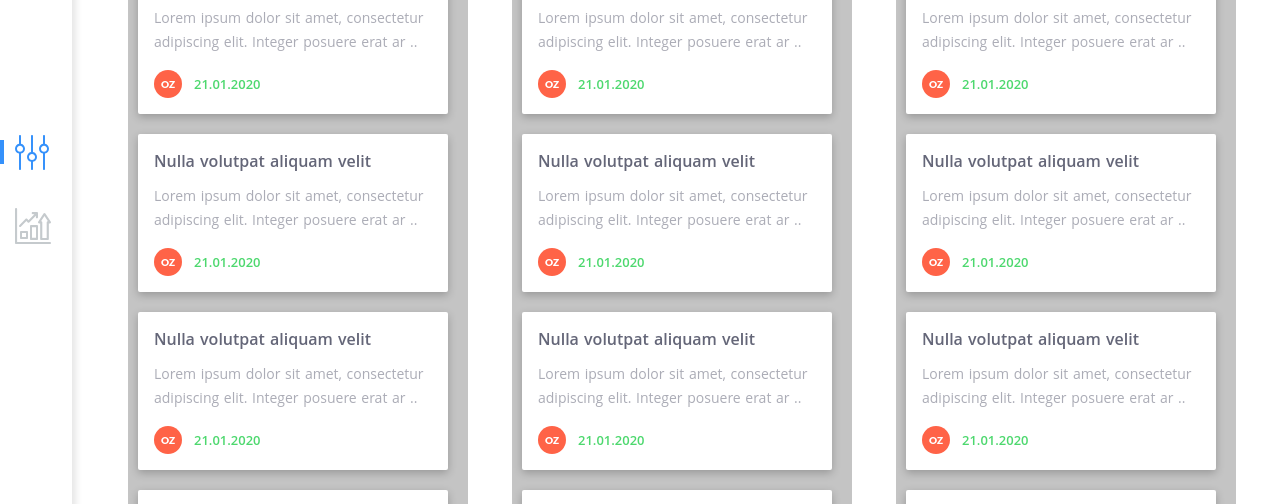
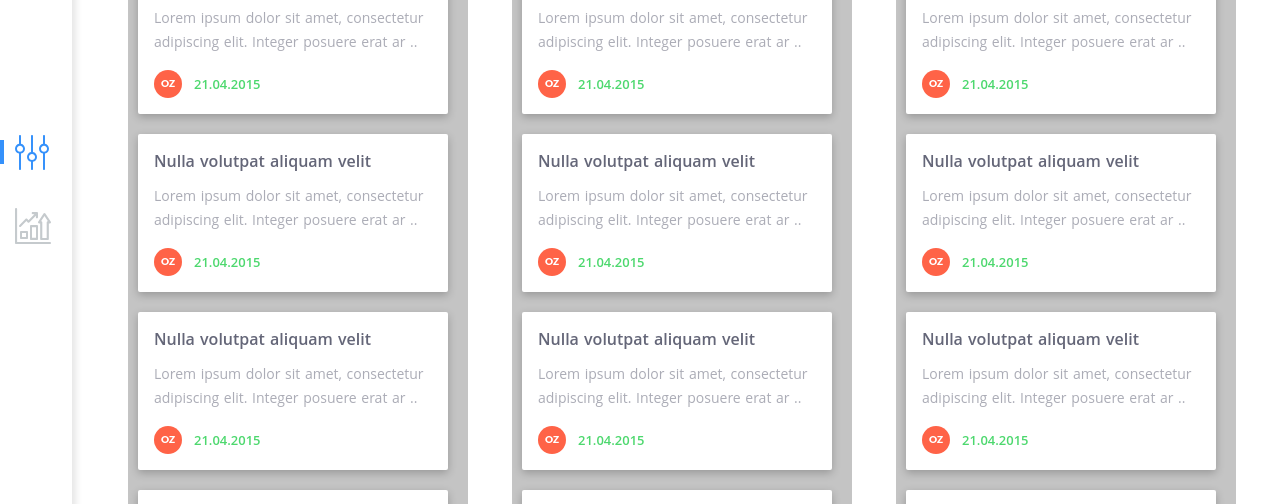
Before and after one commit to kvitkina/jungaroo, a Nuxt app: page / in a window 1280 px wide. Shown: the part 209-713 px from the top of the page. Built offline with nearby package versions, Linux system fonts and the light colour scheme.

Commit message:
fix card with props

```diff
--- a/components/Card.vue
+++ b/components/Card.vue
@@ -3,8 +3,8 @@
     <h3 class="card__title">{{title}}</h3>
     <p class="card__subtitle">{{subtitle}}</p>
     <div class="card__info">
-      <button type="button" class="card__user">OZ</button>
-      <p class="card__date">21.01.2020</p>
+      <nuxt-link to="/" class="card__user-link">{{userName}}</nuxt-link>
+      <p class="card__date">{{makedDate}}</p>
     </div>
   </div>
 </template>
@@ -20,16 +20,19 @@ export default {
       type: String,
       required: true,
     },
+    id: {
+      type: String,
+      required: true,
+    },
+    userName: {
+      type: String,
+      required: true,
+    },
+    makedDate: {
+      type: String,
+    },
   },
 };
-// data() {
-//   return {
-//     title: "Nulla volutpat aliquam velit",
-//     subtitle:
-//       "Lorem ipsum dolor sit amet, consectetur adipiscing elit. Integer posuere erat ar ..",
-//   };
-// },
-//};
 </script>
 
 <style>
@@ -75,9 +78,9 @@ export default {
   align-items: center;
 }
 
-.card__user {
+.card__user-link {
   border: 0;
-  padding: 0;
+  padding: 7px 0 0 0;
   margin-right: 12px;
   width: 28px;
   height: 28px;
@@ -89,6 +92,7 @@ export default {
   font-size: 10px;
   line-height: 12px;
   text-align: center;
+  text-decoration: none;
   color: #fff;
 }
 
--- a/pages/index.vue
+++ b/pages/index.vue
@@ -3,54 +3,90 @@
     <Columns>
       <Column>
         <Card
+          id="1"
+          userName="OZ"
+          makedDate="21.04.2015"
           title="Nulla volutpat aliquam velit"
           subtitle="Lorem ipsum dolor sit amet, consectetur adipiscing elit. Integer posuere erat ar .."
         ></Card>
         <Card
+          id="2"
+          userName="OZ"
+          makedDate="21.04.2015"
           title="Nulla volutpat aliquam velit"
           subtitle="Lorem ipsum dolor sit amet, consectetur adipiscing elit. Integer posuere erat ar .."
         ></Card>
         <Card
+          id="3"
+          userName="OZ"
+          makedDate="21.04.2015"
           title="Nulla volutpat aliquam velit"
           subtitle="Lorem ipsum dolor sit amet, consectetur adipiscing elit. Integer posuere erat ar .."
         ></Card>
         <Card
+          id="4"
+          userName="OZ"
+          makedDate="21.04.2015"
           title="Nulla volutpat aliquam velit"
           subtitle="Lorem ipsum dolor sit amet, consectetur adipiscing elit. Integer posuere erat ar .."
         ></Card>
       </Column>
       <Column>
         <Card
+          id="5"
+          userName="OZ"
+          makedDate="21.04.2015"
           title="Nulla volutpat aliquam velit"
           subtitle="Lorem ipsum dolor sit amet, consectetur adipiscing elit. Integer posuere erat ar .."
         ></Card>
         <Card
+          id="6"
+          userName="OZ"
+          makedDate="21.04.2015"
           title="Nulla volutpat aliquam velit"
           subtitle="Lorem ipsum dolor sit amet, consectetur adipiscing elit. Integer posuere erat ar .."
         ></Card>
         <Card
+          id="7"
+          userName="OZ"
+          makedDate="21.04.2015"
           title="Nulla volutpat aliquam velit"
           subtitle="Lorem ipsum dolor sit amet, consectetur adipiscing elit. Integer posuere erat ar .."
         ></Card>
         <Card
+          id="8"
+          userName="OZ"
+          makedDate="21.04.2015"
           title="Nulla volutpat aliquam velit"
           subtitle="Lorem ipsum dolor sit amet, consectetur adipiscing elit. Integer posuere erat ar .."
         ></Card>
       </Column>
       <Column>
         <Card
+          id="9"
+          userName="OZ"
+          makedDate="21.04.2015"
           title="Nulla volutpat aliquam velit"
           subtitle="Lorem ipsum dolor sit amet, consectetur adipiscing elit. Integer posuere erat ar .."
         ></Card>
         <Card
+          id="10"
+          userName="OZ"
+          makedDate="21.04.2015"
           title="Nulla volutpat aliquam velit"
           subtitle="Lorem ipsum dolor sit amet, consectetur adipiscing elit. Integer posuere erat ar .."
         ></Card>
         <Card
+          id="11"
+          userName="OZ"
+          makedDate="21.04.2015"
           title="Nulla volutpat aliquam velit"
           subtitle="Lorem ipsum dolor sit amet, consectetur adipiscing elit. Integer posuere erat ar .."
         ></Card>
         <Card
+          id="12"
+          userName="OZ"
+          makedDate="21.04.2015"
           title="Nulla volutpat aliquam velit"
           subtitle="Lorem ipsum dolor sit amet, consectetur adipiscing elit. Integer posuere erat ar .."
         ></Card>
@@ -71,6 +107,23 @@ export default {
     Column: Column,
     Card: Card,
   },
+  data() {
+    return {
+      usersData: [
+        {
+          title: "OZ",
+          id: "1",
+        },
+      ],
+      userContent: [
+        {
+          title: "Nulla volutpat aliquam velit",
+          subtitle:
+            "Lorem ipsum dolor sit amet, consectetur adipiscing elit. Integer posuere erat ar ..",
+        },
+      ],
+    };
+  },
 };
 </script>
 
```
